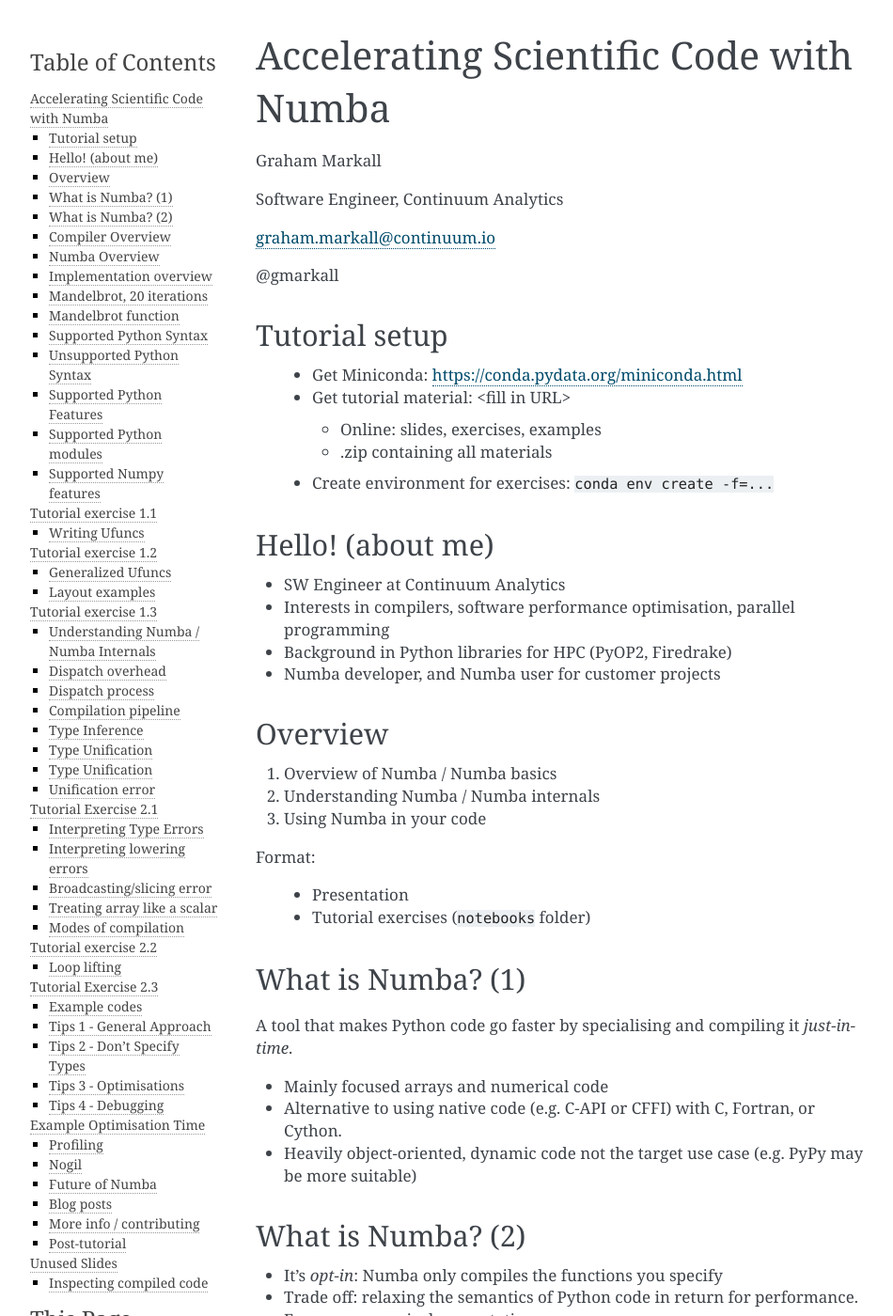
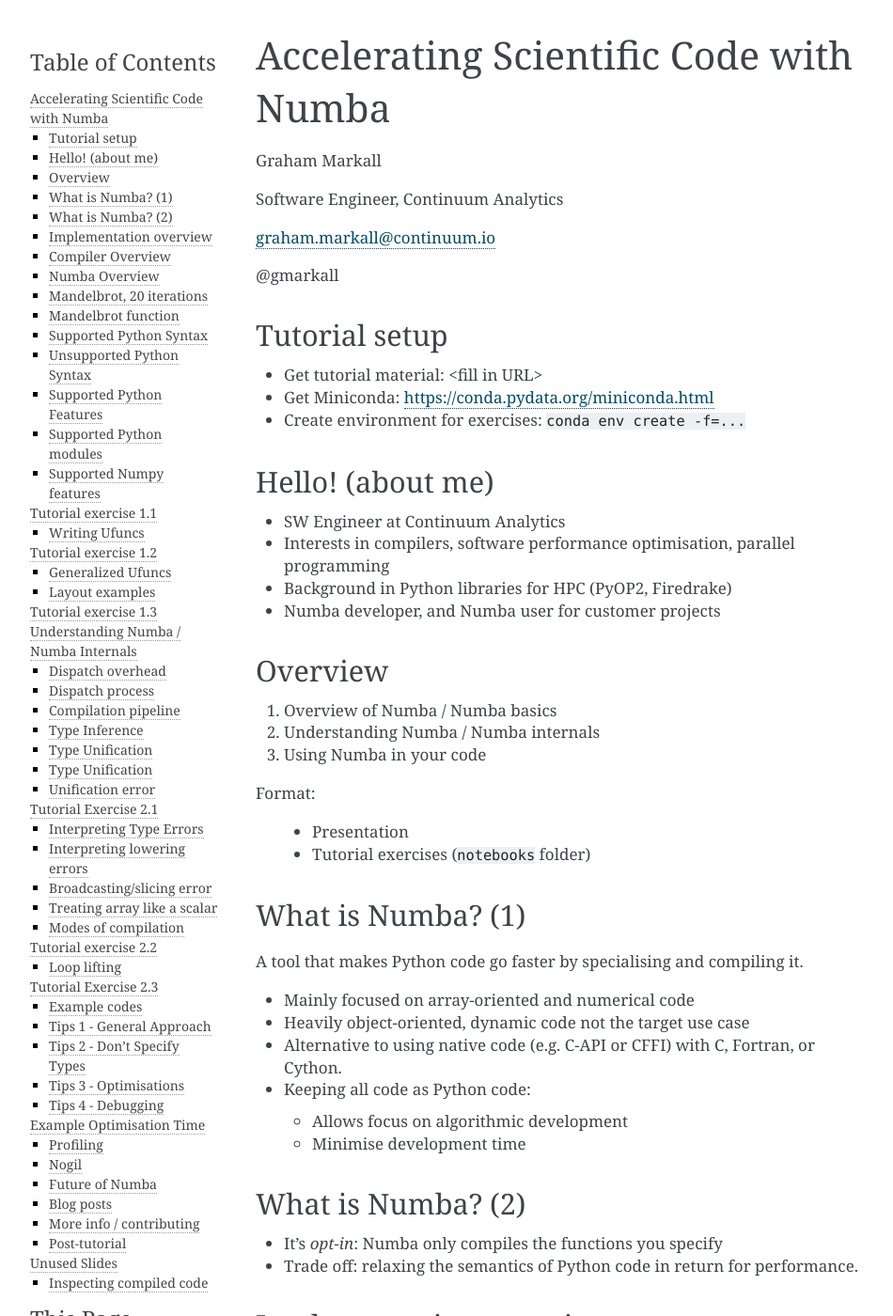
Before and after one commit to gmarkall/tutorials, a Sphinx documentation site: the page built from pycon-uk-2015/slides/source/index.rst, in a window 1280 px wide and 1400 px high. Shown: the whole window at 94% size, without its empty margins (148-1098 px from the left). Built offline with Sphinx 7.4.7, drawn with Linux system fonts in a browser that asks for light colours; formulas are drawn with MathJax 3; some of the changed text lies outside the part shown.

Commit message:
Work on slides

```diff
--- a/pycon-uk-2015/slides/source/index.rst
+++ b/pycon-uk-2015/slides/source/index.rst
@@ -18,13 +18,9 @@
 Tutorial setup
 --------------
 
-  - Get Miniconda: https://conda.pydata.org/miniconda.html
-  - Get tutorial material: <fill in URL>
-
-    + Online: slides, exercises, examples
-    + .zip containing all materials
-
-  - Create environment for exercises: ``conda env create -f=...``
+- Get tutorial material: <fill in URL>
+- Get Miniconda: https://conda.pydata.org/miniconda.html
+- Create environment for exercises: ``conda env create -f=...``
 
 
 Hello! (about me)
@@ -52,23 +48,36 @@
 What is Numba? (1)
 ------------------
 
-A tool that makes Python code go faster by specialising and compiling it *just-in-time*.
+A tool that makes Python code go faster by specialising and compiling it.
 
-
-* Mainly focused arrays and numerical code
+* Mainly focused on array-oriented and numerical code
+* Heavily object-oriented, dynamic code not the target use case
 * Alternative to using native code (e.g. C-API or CFFI) with C, Fortran, or
   Cython.
-* Heavily object-oriented, dynamic code not the target use case (e.g. PyPy may
-  be more suitable)
+* Keeping all code as Python code:
 
+  - Allows focus on algorithmic development
+  - Minimise development time
 
 What is Numba? (2)
 ------------------
 
 * It's *opt-in*: Numba only compiles the functions you specify
 * Trade off: relaxing the semantics of Python code in return for performance.
-* Focus on numerical computation
-* Suitable for interactive use
+
+
+Implementation overview
+-----------------------
+
+* JIT compiler for Python based on LLVM
+* C/C++ Compiler not required
+* Targets CPUs and CUDA GPUs
+* CPython 2.6, 2.7, 3.3, 3.4, 3.5
+
+  - Runs side-by-side with Numpy, Scipy, etc ecosystem
+
+* BSD licensed
+* Linux / OS X / Windows
 
 
 Compiler Overview
@@ -269,7 +266,7 @@
 
 
 Understanding Numba / Numba Internals
--------------------------------------
+=====================================
 
 * Numba call performance: dispatch process
 * Numba compilation pipeline, and typing
```
Also changed, not shown: other parts of pycon-uk-2015/slides/source/index.rst (+0 -12 lines).
